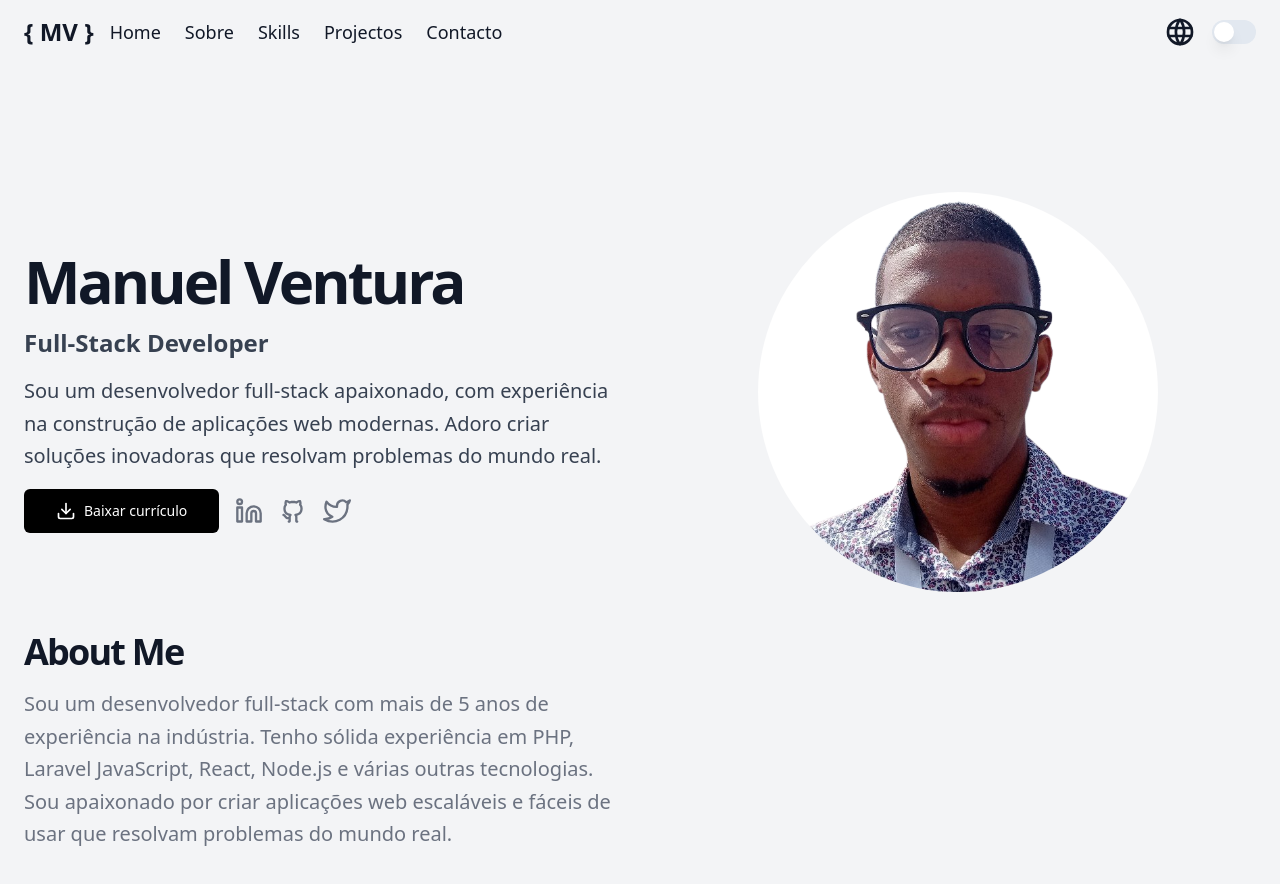
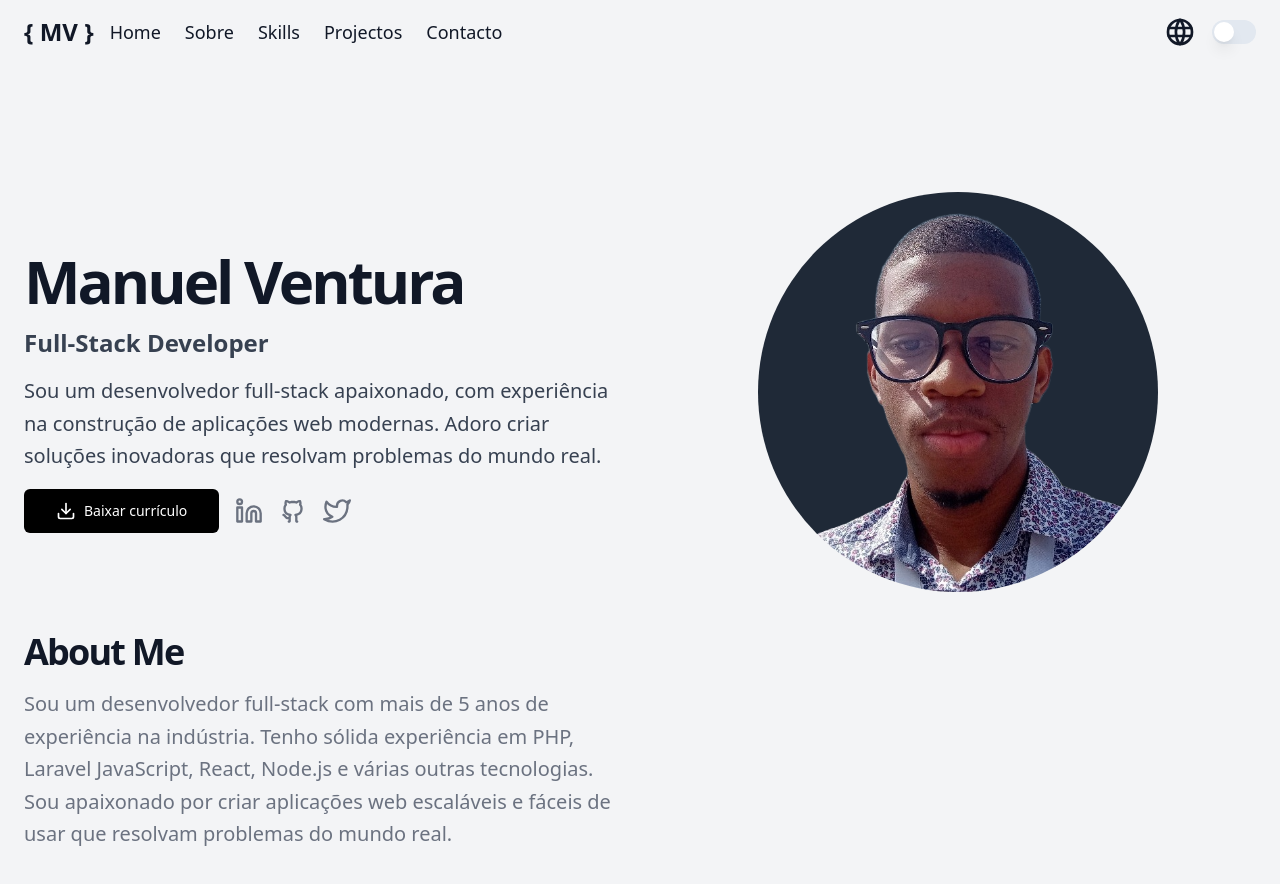
Before and after one commit to Manuel-AC-Ventura/portfolio, a React (Vite) app: page / in a window 1280 px wide. Shown: the top 884 px of the page. Built offline with nearby package versions, Linux system fonts and the light colour scheme.

Commit message:
chore: Update image source in Home component

```diff
--- a/src/components/Home.jsx
+++ b/src/components/Home.jsx
@@ -37,7 +37,7 @@ export const Home = () => {
           alt="John Doe"
           className="mx-auto aspect-square overflow-hidden rounded-full object-cover"
           height={400}
-          src="./I.png"
+          src={theme === 'light' ? './dark.png' : './light.png'}
           width={400}
         />
 
```
Also changed, not shown: public/dark.png (added), public/light.png (renamed from public/I.png).
